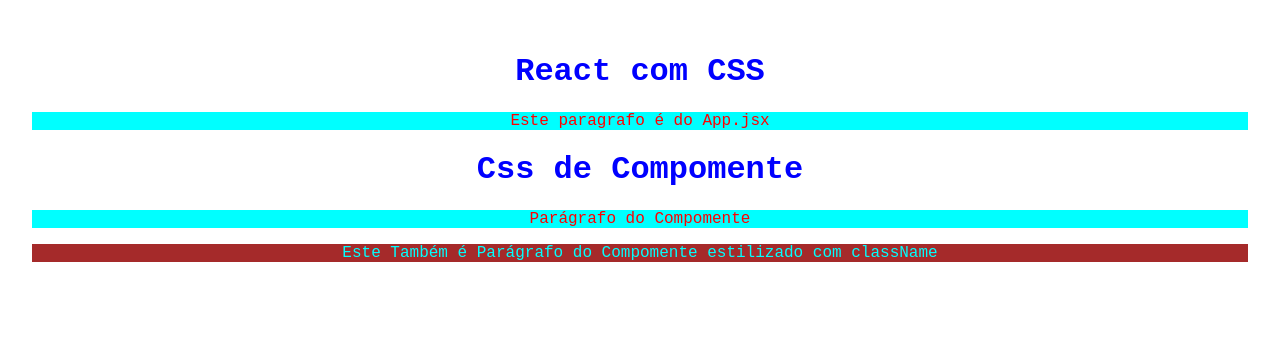
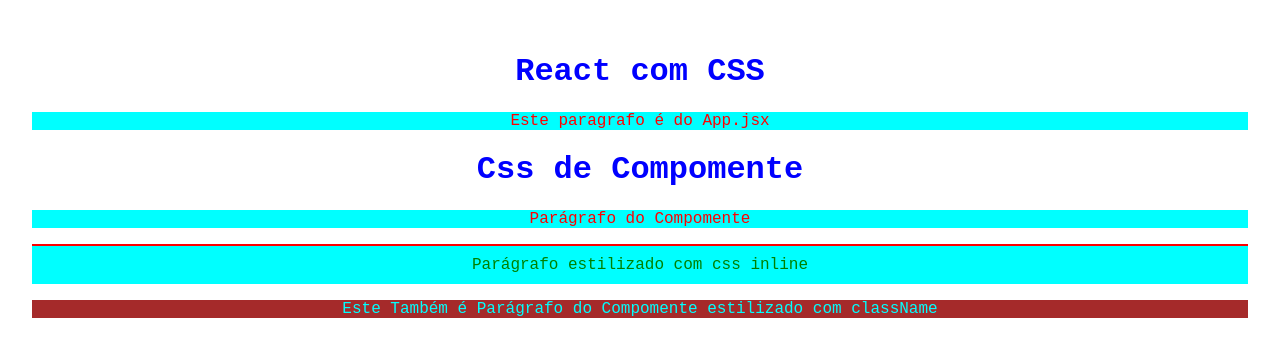
Before and after one commit to Miguelito2926/Treinamento-React, a React (Vite) app: page / in a window 1280 px wide. Shown: the top 356 px of the page. Built offline with nearby package versions, Linux system fonts and the light colour scheme.

Commit message:
Trabalhando css inline

```diff
--- a/src/components/MyComponent.jsx
+++ b/src/components/MyComponent.jsx
@@ -6,6 +6,7 @@ export default function MyComponent() {
     <div>
         <h1>Css de Compomente</h1>
         <p>Parágrafo do Compomente</p>
+        <p style={{color:'green', padding:'10px', borderTop:'2px solid red'}}>Parágrafo estilizado com css inline</p>
         <p className='my-component-paragrafo'>Este Também é Parágrafo do Compomente estilizado com className </p>
     </div>
   )
```
